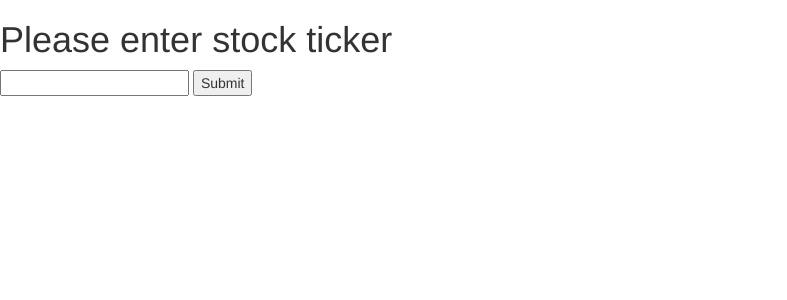
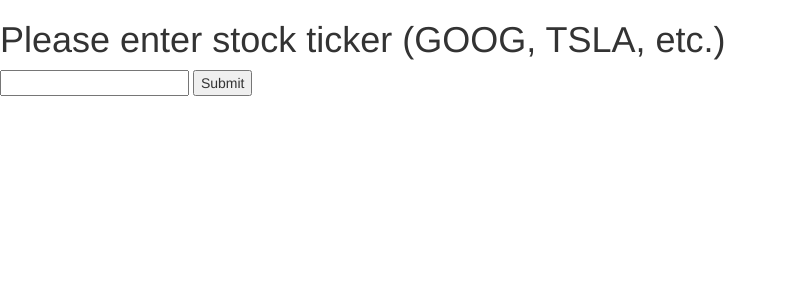
Before and after one commit to zacbullard/stockticker, a Flask app: page /index in a window 1280 px wide. Shown: the top 300 px of the page, without its empty margins (0-787 px from the left). Run offline with Flask 2, Linux system fonts and the light colour scheme; some libraries are stand-ins or nearby versions.

Commit message:
Adjusted for Bokeh Veh versioning

```diff
--- a/app.py
+++ b/app.py
@@ -44,6 +44,7 @@ def ticker_form_post():
     p = figure(title="End of Day Prices, Via Quandl", x_axis_label='Date', y_axis_label='USD', x_axis_type="datetime")
 	# add a line renderer with legend and line thickness
     p.line(datetimes, df.loc[:,1].tolist(), legend=processed_text, line_width=2)
+    p.legend.location = "top_left"
 
     script, div = components(p)
 
--- a/templates/graph.html
+++ b/templates/graph.html
@@ -8,7 +8,7 @@
   </head>
   <body>
     <div class=page>
-      <h1>One-Month Price History</h1>
+      <h1>One-Year Price History</h1>
       {{ div | safe }}
     </div>
   </body>
--- a/templates/index.html
+++ b/templates/index.html
@@ -9,7 +9,7 @@
 	</head>
 	<body>
 		<div>
-  			<h1>Please enter stock ticker</h1>
+  			<h1>Please enter stock ticker (GOOG, TSLA, etc.)</h1>
 		</div>
 		<form action="." method="POST">
         <input type="text" name="ticker_text">
```
